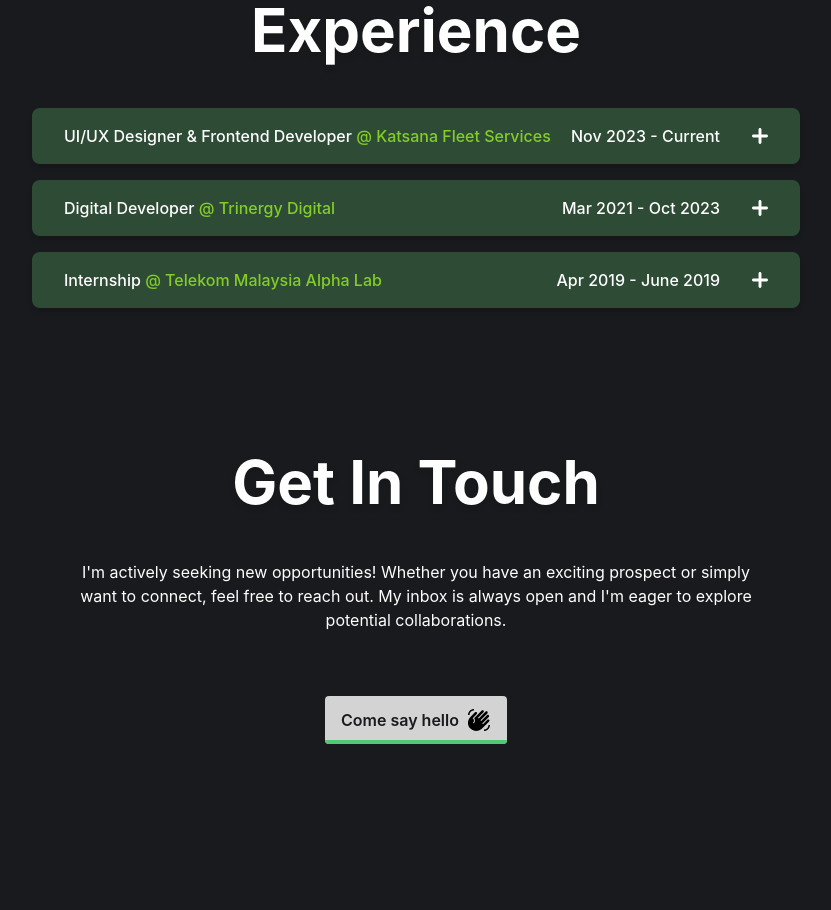
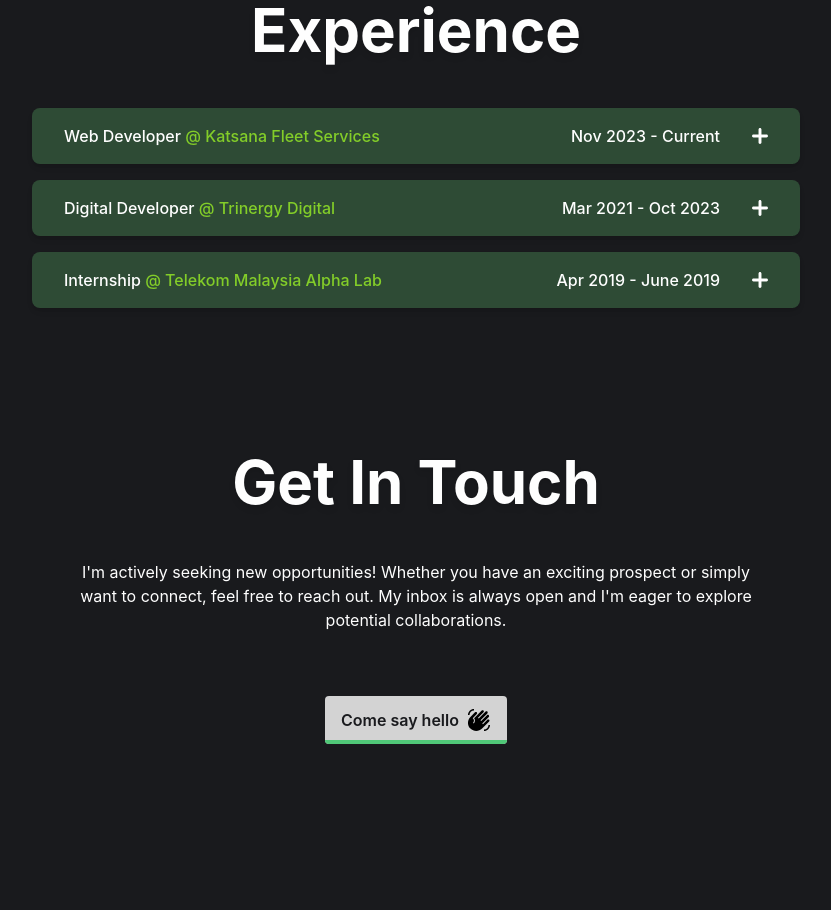
Before and after one commit to FattahSalleh/fattahsalleh.github.io, a React (Create React App) app: page / in a window 1280 px wide. Shown: the part 2840-3750 px from the top of the page, without its empty margins (224-1055 px from the left). Built offline with nearby package versions, Linux system fonts and the light colour scheme.

Commit message:
chore: update ExperienceData Katsana

```diff
--- a/src/data/experienceData.ts
+++ b/src/data/experienceData.ts
@@ -6,7 +6,7 @@ import tmalLogo from "../assets/images/experience/TMAlphaLab.svg";
 
 export const experience: Experience[] = [
 	{
-		position: "UI/UX Designer & Frontend Developer",
+		position: "Web Developer",
 		company: "Katsana Fleet Services",
 		timeRange: "Nov 2023 - Current",
 		responsibility: [
```
